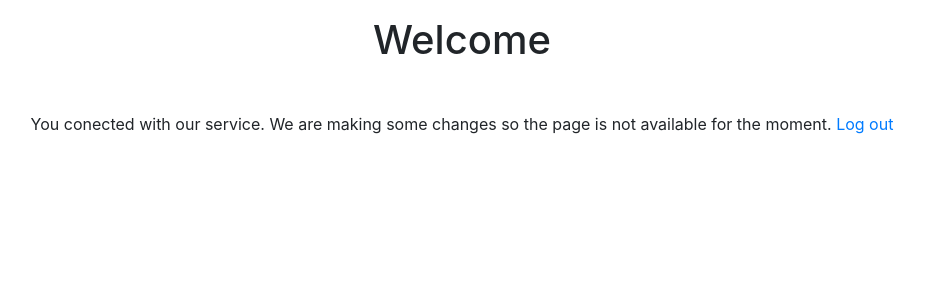
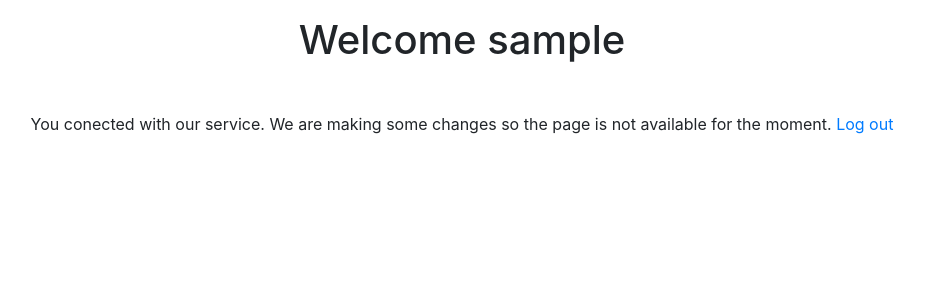
Before and after one commit to aguszorza/secuweb, a Flask app: page / in a window 1280 px wide. Shown: the top 300 px of the page, without its empty margins (178-1103 px from the left). Run offline with Flask 2, Linux system fonts and the light colour scheme; the visitor is signed in with stand-in values (Sample User, id 1); data comes from the database, SQL or seed files in the repository; some libraries are stand-ins or nearby versions.

Commit message:
changes in the welcome view

```diff
--- a/Exercice_2/with_faults/app/routes.py
+++ b/Exercice_2/with_faults/app/routes.py
@@ -55,7 +55,8 @@ def login():
 @app.route('/')
 @login_required
 def welcome():
-    response = open("./templates/welcome.html").read()
+    print(current_user.username)
+    response = open("./templates/welcome.html").read()%(current_user.username)
     return response, 200
 
 
--- a/Exercice_2/with_faults/templates/welcome.html
+++ b/Exercice_2/with_faults/templates/welcome.html
@@ -6,7 +6,7 @@
 	<script src="https://stackpath.bootstrapcdn.com/bootstrap/4.3.1/js/bootstrap.min.js" integrity="sha384-JjSmVgyd0p3pXB1rRibZUAYoIIy6OrQ6VrjIEaFf/nJGzIxFDsf4x0xIM+B07jRM" crossorigin="anonymous"></script>
     </head>
     <body>
-        <h1 class="mb-5 mt-3" align="center">Welcome</h1>
+        <h1 class="mb-5 mt-3" align="center">Welcome %s</h1>
         <p align="center">
 	  You conected with our service. We are making some changes so the page is not available for the moment.
           <a id="logout" href="/logout">Log out</a>
```
